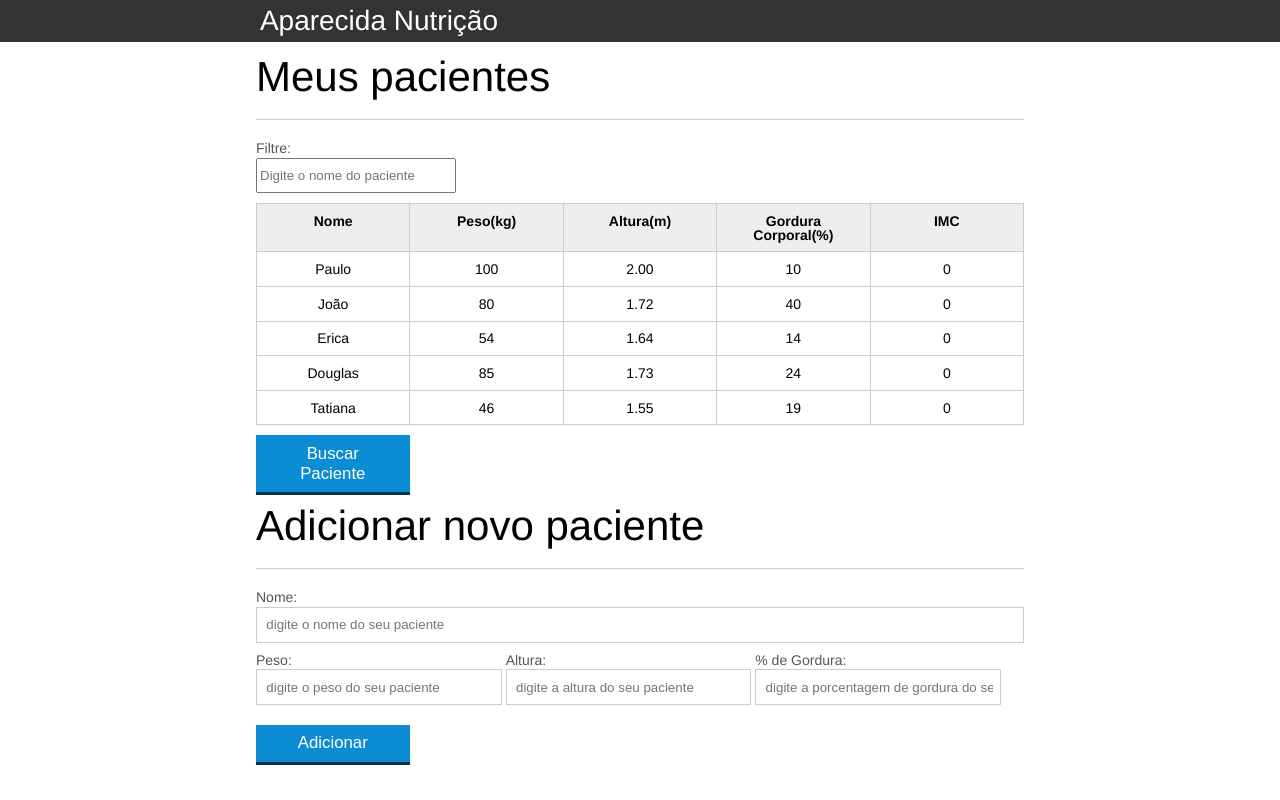
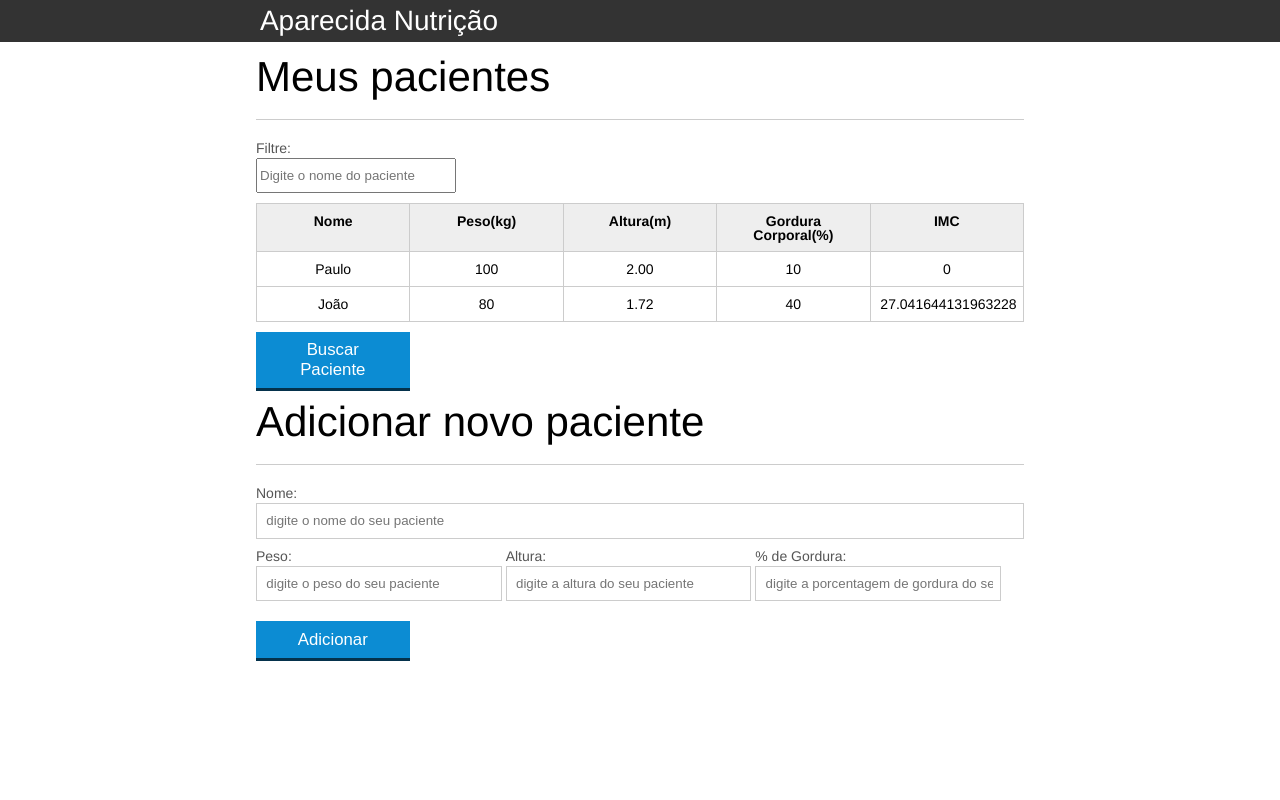
Before and after one commit to renatosampaio81/aluraJS_PLW, a plain HTML site: page Projeto/index.html in a window 1280 px wide. Drawn offline with Linux system fonts and the light colour scheme; a script that the page names is missing.

Commit message:
concluído aula 05

```diff
--- a/Projeto/index.html
+++ b/Projeto/index.html
@@ -32,41 +32,18 @@
 					<tbody id="tabela-pacientes">
 						<tr class="paciente" id="primeiro-paciente">
 							<td class="info-nome">Paulo</td>
-							<td class="info-peso">100</td>
-							<td class="info-altura">2.00</td>
+							<td class="info-peso" id="peso-1">100</td>
+							<td class="info-altura" id="altura-1">2.00</td>
 							<td class="info-gordura">10</td>
-							<td class="info-imc">0</td>
+							<td class="info-imc" id="imc-1">0</td>
 						</tr>
 
 						<tr class="paciente" >
 							<td class="info-nome">João</td>
-							<td class="info-peso">80</td>
-							<td class="info-altura">1.72</td>
+							<td class="info-peso" id="peso-2">80</td>
+							<td class="info-altura" id="altura-2">1.72</td>
 							<td class="info-gordura">40</td>
-							<td class="info-imc">0</td>
-						</tr>
-
-						<tr class="paciente" >
-							<td class="info-nome">Erica</td>
-							<td class="info-peso">54</td>
-							<td class="info-altura">1.64</td>
-							<td class="info-gordura">14</td>
-							<td class="info-imc">0</td>
-						</tr>
-
-						<tr class="paciente">
-							<td class="info-nome">Douglas</td>
-							<td class="info-peso">85</td>
-							<td class="info-altura">1.73</td>
-							<td class="info-gordura">24</td>
-							<td class="info-imc">0</td>
-						</tr>
-						<tr class="paciente" >
-							<td class="info-nome">Tatiana</td>
-							<td class="info-peso">46</td>
-							<td class="info-altura">1.55</td>
-							<td class="info-gordura">19</td>
-							<td class="info-imc">0</td>
+							<td class="info-imc" id="imc-2">0</td>
 						</tr>
 					</tbody>
 				</table>
--- a/Projeto/js/calcula-imc.js
+++ b/Projeto/js/calcula-imc.js
@@ -1,10 +1,15 @@
-var peso = 100;
-var altura = 1.90;
+var tdPeso = document.getElementById("peso-2");
+var tdAltura = document.getElementById("altura-2");
+
+var peso = tdPeso.textContent;
+var altura = tdAltura.textContent;
 
 var ehDifDeZero = (altura !=0); // se a altura for 0, é atribuido false à variável
 
 if(ehDifDeZero){
     var imc = peso / (altura * altura);
+    var tdImc = document.getElementById("imc-2");
+    tdImc.textContent = imc;
     console.log(imc);
 } else{
     console.log("Não executei porque a altura eh igual a zero");
```
Also changed, not shown: dom.html (added, +12 -0 lines), ifs-encadeados.html (renamed from Projeto/ifs-encadeados.html).
